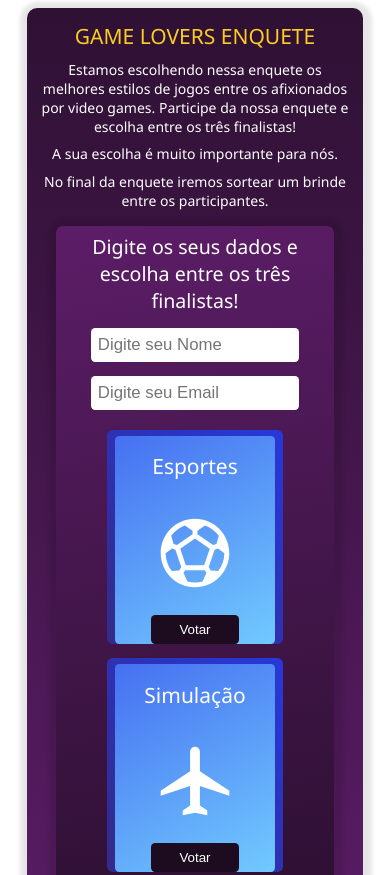
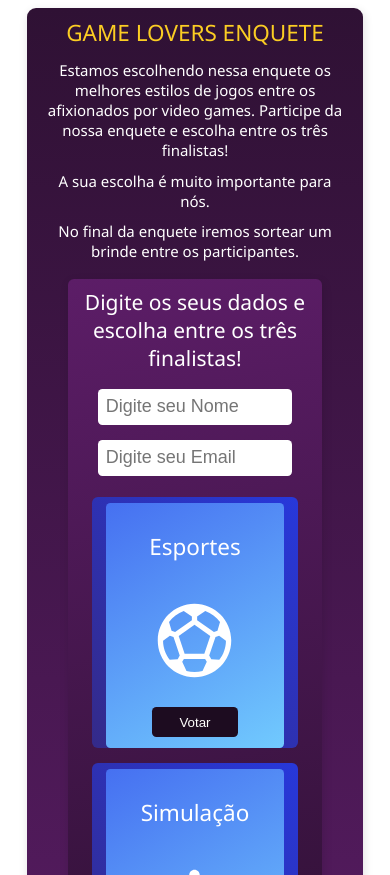
Before and after one commit to GuilhermeRodrigues22/ProjetoBootCamp-2, a plain HTML site: page index.html in a window 390 px wide. Shown: the top 875 px of the page. Drawn offline with Linux system fonts and the light colour scheme.

Commit message:
buttons ajustado

```diff
--- a/style.css
+++ b/style.css
@@ -4,28 +4,28 @@ body {
 .container {
   background-image: linear-gradient(180deg, #2f1134, #631f70);
   margin: auto;
-  width: 660px;
-  border-radius: 10px;
-  box-shadow: 1px 2px 4px 8px rgba(0, 0, 0, 0.1);
+  width: 650px;
+  border-radius: 9px;
+  box-shadow: 1px 3px 8px 1px rgba(0, 0, 0, 0.1);
   overflow: hidden;
 }
 .header {
   text-align: center;
   margin: auto;
-  padding: 1rem;
+  padding: 0.6rem;
 }
 .title {
   color: #fbcd23;
   font-size: 1.5rem;
   font-weight: 500;
-  padding-bottom: 0.7rem;
+  padding-bottom: 0.8rem;
 }
 .subtitle {
   color: white;
 }
 .second-subtitle {
   color: white;
-  margin: 0.6rem;
+  margin: 0.7rem;
 }
 .third-subtitle {
   color: white;
@@ -34,18 +34,18 @@ body {
 .flex-container {
   background-color: #4b1854;
   background-image: linear-gradient(170deg, #5c1d67, #1f0c22);
-  border-radius: 7px;
-  width: 95%;
+  border-radius: 6px;
+  width: 94%;
   margin: auto;
-  box-shadow: 1px 2px 4px 8px rgba(0, 0, 0, 0.1);
-  margin-bottom: 0.4rem;
+  box-shadow: 1px 3px 8px 1px rgba(0, 0, 0, 0.1);
+  margin-bottom: 0.5rem;
 }
 .flex-title {
   color: white;
   text-align: center;
   margin: auto;
   font-size: 1.4rem;
-  padding: 0.5rem;
+  padding: 0.6rem;
   font-weight: 300;
 }
 .inputs {
@@ -111,19 +111,20 @@ object {
 }
 @media screen and (max-width: 660px) {
   html {
-    font-size: 14px;
+    font-size: 15px;
   }
   .container {
     width: 90%;
   }
   .flex-container {
+    width: 80%;
+  }
+  .bord {
     width: 90%;
   }
-  .bord {
-    width: 70%;
-  }
   .card-p {
-    width: 90%;
+    width: 77%;
+    padding: 0.7rem;
   }
   .title {
     margin-left: 10px;
```
